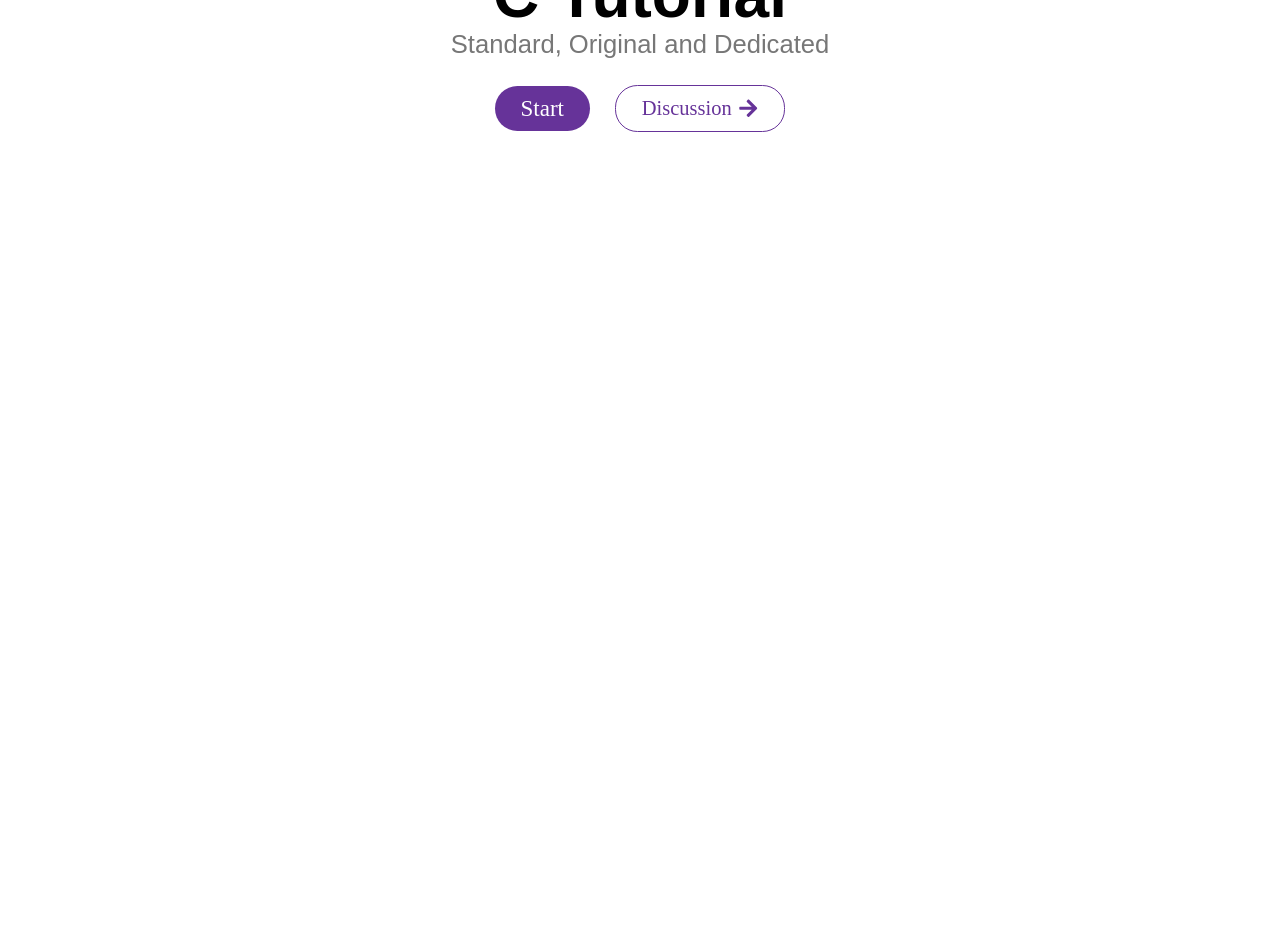
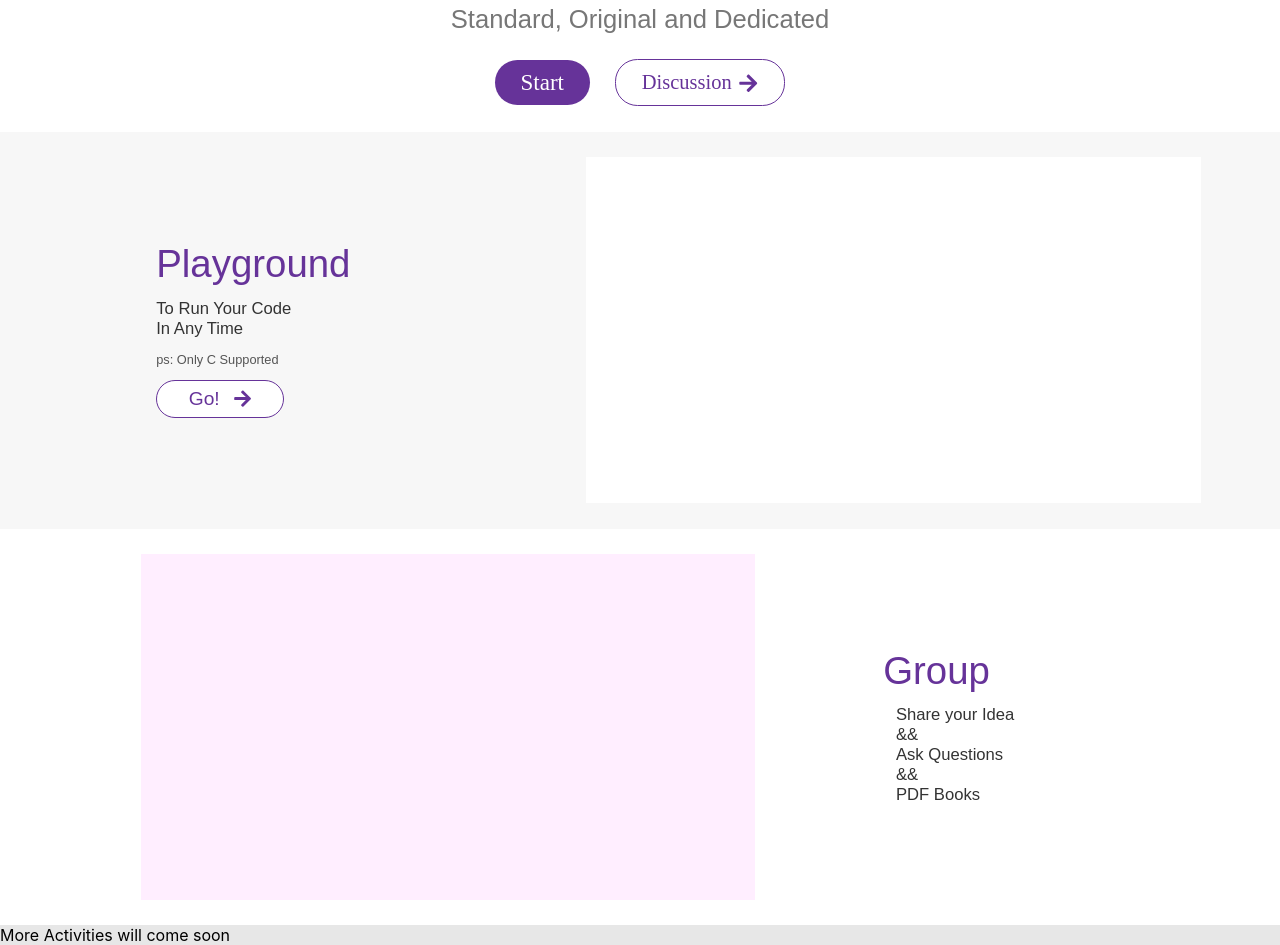
Before and after one commit to lxzaa-code/WebSite, a React (Create React App) app: page / in a window 1280 px wide. Shown: the part 300-1245 px from the top of the page. Before the commit the page ends 800 px from the top, so only its background shows below. Built offline with nearby package versions, Linux system fonts and the light colour scheme.

Commit message:
小修改

```diff
--- a/src/components/Main.css
+++ b/src/components/Main.css
@@ -1,11 +1,13 @@
 .Main {
-    margin: 5vw 3vw 0;
+    width: 100%;
+    overflow: hidden;
 }
 
 .Main .Main-Top {
     display: flex;
     flex-direction: column;
     align-items: center;
+    padding-top: 3vw;
 }
 
 .Main .Main-Top #Title-1, .Main .Main-Top #Title-2, .Main .Main-Top #Title-3 {
--- a/src/components/Main/Footer.css
+++ b/src/components/Main/Footer.css
@@ -0,0 +1,3 @@
+.Footer{
+    background-color: #e7e7e7;
+}
--- a/src/components/Main/Footer.jsx
+++ b/src/components/Main/Footer.jsx
@@ -2,7 +2,9 @@ import './Footer.css'
 
 function Footer() {
     return (
-        <div className="Footer"></div>
+        <div className="Footer">
+            <p>More Activities will come soon</p>
+        </div>
     )
 }
 
--- a/src/components/Main/MainContent.css
+++ b/src/components/Main/MainContent.css
@@ -0,0 +1,4 @@
+.MainContent{
+    display: flex;
+    flex-direction: column;
+}
--- a/src/components/Main/MainContent/Group.css
+++ b/src/components/Main/MainContent/Group.css
@@ -0,0 +1,32 @@
+.Group {
+    display: flex;
+    flex-direction: row;
+    align-items: center;
+    padding: 2vw 3vw;
+    width: 100%;
+    overflow: hidden;
+}
+
+.Group .Left{
+    margin-left: 8vw;
+}
+
+.Group .Right {
+    display: flex;
+    flex-direction: column;
+    gap: 1vw;
+    padding-left: 10vw;
+}
+
+.Group .Right h1 {
+    font-size: 3vw;
+    font-family: 'Poppins', sans-serif;
+    font-weight: 300;
+    color: rebeccapurple;
+}
+
+.Group .Right p {
+    font-size: 1.3vw;
+    font-family: 'Poppins', sans-serif;
+    color: #333;
+}
--- a/src/components/Main/MainContent/Group.jsx
+++ b/src/components/Main/MainContent/Group.jsx
@@ -1,8 +1,23 @@
 import './Group.css'
+import GroupLeft from "./GroupLeft";
 
 function Group() {
     return (
-        <div className="Group"></div>
+        <div className="Group">
+            <div className="Left">
+                <GroupLeft/>
+            </div>
+            <div className="Right">
+                <h1>Group</h1>
+                <div style={{marginLeft: "1vw"}}>
+                    <p>Share your Idea</p>
+                    <p>&&</p>
+                    <p>Ask Questions</p>
+                    <p>&&</p>
+                    <p>PDF Books</p>
+                </div>
+            </div>
+        </div>
     )
 }
 
--- /dev/null
+++ b/src/components/Main/MainContent/GroupLeft.css
@@ -0,0 +1,7 @@
+.GroupLeft {
+    height: 27vw;
+    width: 48vw;
+    display: flex;
+    flex-direction: row;
+    background-color: #fef;
+}
--- /dev/null
+++ b/src/components/Main/MainContent/GroupLeft.jsx
@@ -0,0 +1,9 @@
+import './GroupLeft.css'
+
+function GroupLeft() {
+    return (
+        <div className="GroupLeft"></div>
+    )
+}
+
+export default GroupLeft;
--- a/src/components/Main/MainContent/Playground.css
+++ b/src/components/Main/MainContent/Playground.css
@@ -0,0 +1,60 @@
+.Playground {
+    display: flex;
+    flex-direction: row;
+    align-items: center;
+    justify-content: space-around;
+    background-color: #f7f7f7;
+    padding: 2vw 3vw;
+    width: 100%;
+}
+
+.Playground .Left {
+    display: flex;
+    flex-direction: column;
+    gap: 1vw;
+}
+
+.Playground .Left h1 {
+    font-size: 3vw;
+    font-family: 'Poppins', sans-serif;
+    font-weight: 300;
+    color: rebeccapurple;
+}
+
+.Playground .Left p {
+    font-size: 1.3vw;
+    font-family: 'Poppins', sans-serif;
+    color: #333;
+}
+
+.Playground .Left h2 {
+    font-size: 1vw;
+    font-family: 'Poppins', sans-serif;
+    font-weight: 300;
+    color: #555;
+}
+
+.Playground .Left button {
+    height: 3vw;
+    width: 10vw;
+    padding: .5vw 2vw;
+    border: 1px solid rebeccapurple;
+    border-radius: 1.5vw;
+    background-color: white;
+    color: rebeccapurple;
+    font-family: "Poppins", sans-serif;
+    font-size: 1.5vw;
+    font-weight: 400;
+    display: flex;
+    flex-direction: row;
+    justify-content: center;
+    align-items: center;
+    gap: 1vw;
+    transition: all .3s;
+
+}
+
+.Playground .Left button:hover {
+    background-color: rebeccapurple;
+    color: white;
+}
--- a/src/components/Main/MainContent/Playground.jsx
+++ b/src/components/Main/MainContent/Playground.jsx
@@ -1,8 +1,23 @@
 import './Playground.css'
+import PlaygroundRight from "./PlaygroundRight";
+import {FaArrowRight} from "react-icons/fa";
 
 function Playground() {
-    return(
-        <div className="Playground"></div>
+    return (
+        <div className="Playground">
+            <div className="Left">
+                <h1>Playground</h1>
+                <div>
+                    <p>To Run Your Code</p>
+                    <p>In Any Time</p>
+                </div>
+                <h2>ps: Only C Supported</h2>
+                <button>Go!<FaArrowRight/></button>
+            </div>
+            <div className="Right">
+                <PlaygroundRight/>
+            </div>
+        </div>
     )
 }
 
--- /dev/null
+++ b/src/components/Main/MainContent/PlaygroundRight.css
@@ -0,0 +1,7 @@
+.PlaygroundRight {
+    height: 27vw;
+    width: 48vw;
+    display: flex;
+    flex-direction: row;
+    background-color: #fff;
+}
--- /dev/null
+++ b/src/components/Main/MainContent/PlaygroundRight.jsx
@@ -0,0 +1,12 @@
+import './PlaygroundRight.css'
+
+function PlaygroundRight() {
+    return (
+        <div className="PlaygroundRight">
+
+
+        </div>
+    )
+}
+
+export default PlaygroundRight;
```
Also changed, not shown: 1 other file (tests, documents, lock files or other folders).
